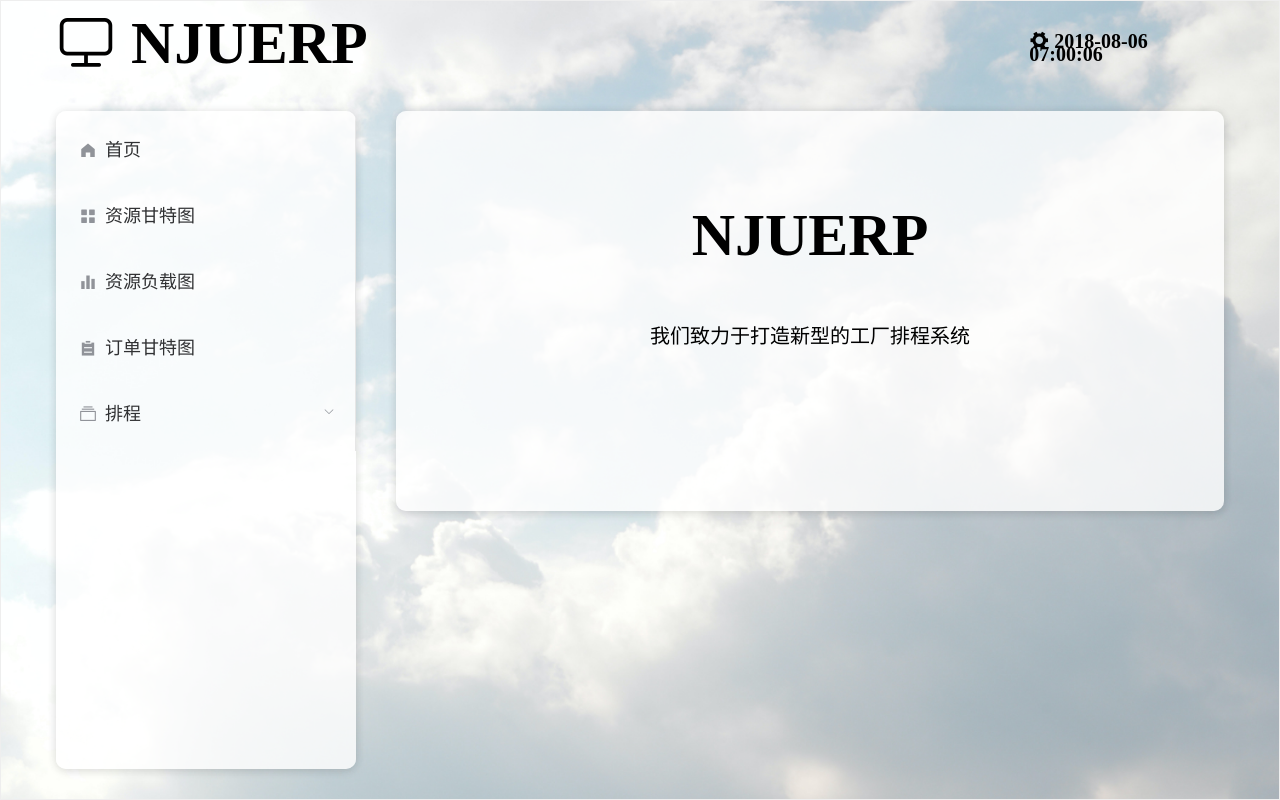
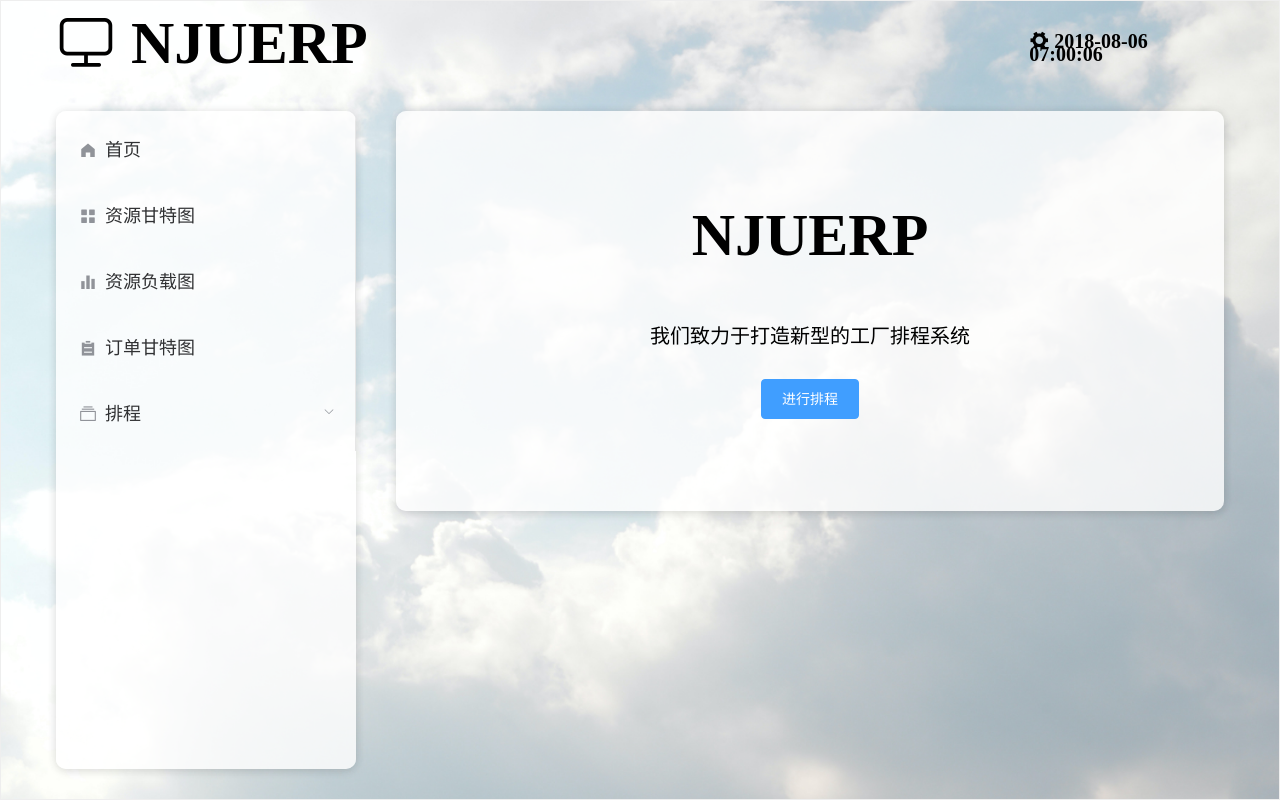
Before and after one commit to NJUSEWebPlusPracticeGroupD/APS-fronted, a Vue app: page /#/about in a window 1280 px wide. Built offline with nearby package versions, Linux system fonts and the light colour scheme.

Commit message:
增加排程按钮

```diff
--- a/src/App.vue
+++ b/src/App.vue
@@ -34,6 +34,7 @@
     <el-dialog
       title="修改时间"
       :visible.sync="dialogVisible"
+      :modal-append-to-body="false"
       width="30%"
     >
       调整时间:
--- a/src/views/About.vue
+++ b/src/views/About.vue
@@ -2,6 +2,15 @@
   <el-main class="main">
     <h2>NJUERP</h2>
     <span>我们致力于打造新型的工厂排程系统</span>
+    <el-row style="margin-top: 30px">
+      <el-button
+        type="primary"
+        :loading="load"
+        @click="start"
+      >
+        进行排程
+      </el-button>
+    </el-row>
   </el-main>
 </template>
 
@@ -10,9 +19,15 @@ export default {
   name: 'About',
   data() {
     return {
-
+      load:false,
     }
   },
+  methods:{
+    start(){
+      this.load=true
+      //与后端交互，一旦完成交互  load=false
+    }
+  }
 
 }
 </script>
--- a/src/views/OrderGantt.vue
+++ b/src/views/OrderGantt.vue
@@ -71,7 +71,7 @@
           prop="orderId"
           label="订单编号"
           height="60"
-          width="120"
+          width="200"
           align="center"
         />
         <el-table-column
--- a/src/views/ResourceLoader.vue
+++ b/src/views/ResourceLoader.vue
@@ -92,8 +92,8 @@
       <DatePaging
         :begin-date="beginTime"
         :data="data"
-        @subPreDate="preDate"
-        @subNextDate="nextDate"
+        @subPreDateFtn="preDate"
+        @subNextDateFtn="nextDate"
       />
     </div>
     <!--      <i-->
@@ -173,6 +173,9 @@ export default {
       date.setTime(date.getTime()+num*86400000 )
       return date.toString().slice(0,10)
     },
+
+
+
     preDate(){
       this.beginTime=this.addTime(this.beginTime,-1)
       this.setTimeString(this.beginTime)
--- a/src/views/schedule/PlanTable.vue
+++ b/src/views/schedule/PlanTable.vue
@@ -123,6 +123,7 @@
     <el-dialog
       title="查找时间"
       :visible.sync="timeDialog"
+      :modal-append-to-body="false"
       width="30%"
     >
       <el-date-picker
--- a/src/views/schedule/ProductionTable.vue
+++ b/src/views/schedule/ProductionTable.vue
@@ -45,6 +45,7 @@
     <el-dialog
       title="查找时间"
       :visible.sync="timeDialog"
+      :modal-append-to-body="false"
       width="30%"
     >
       <el-date-picker
```
